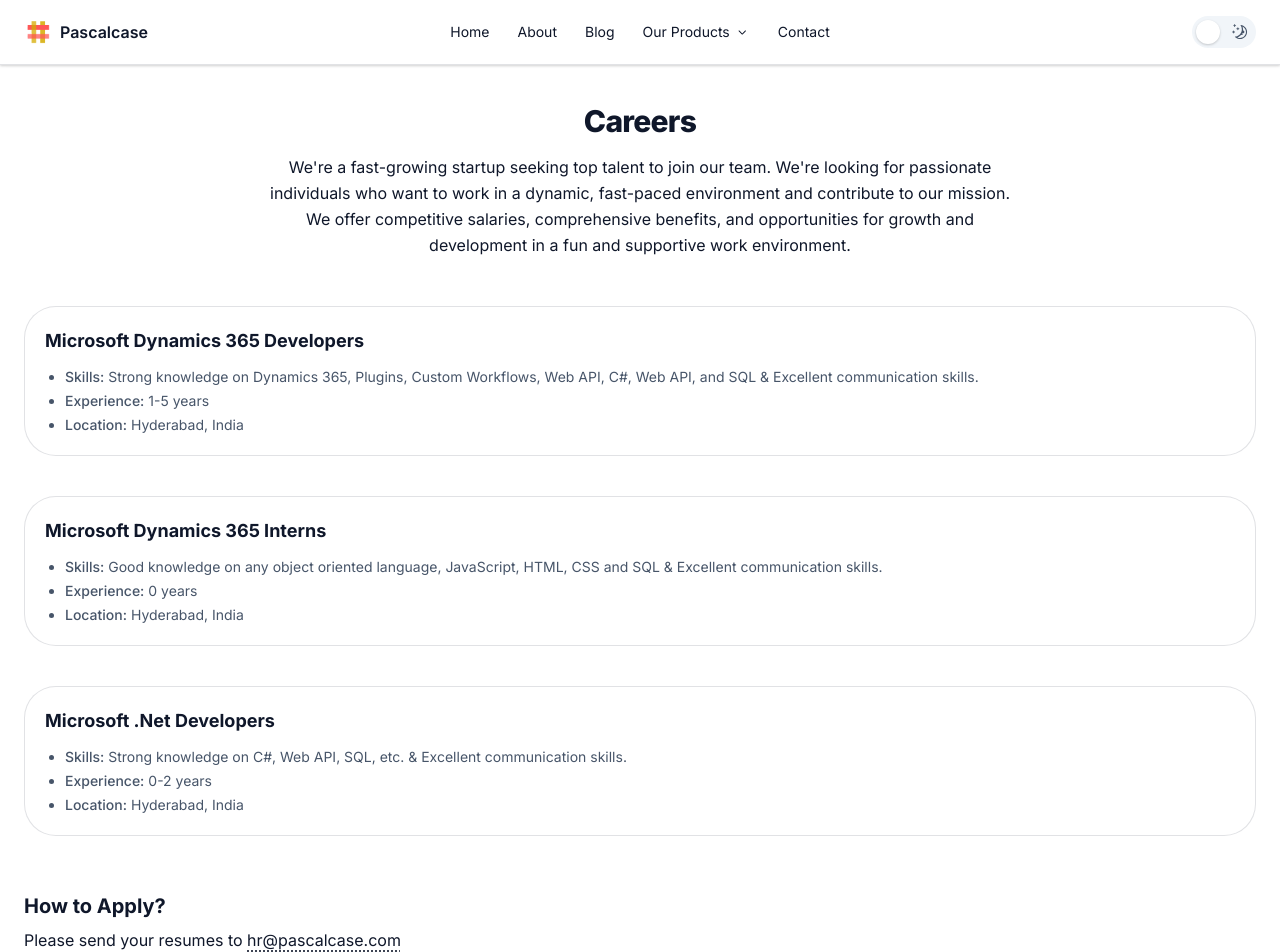
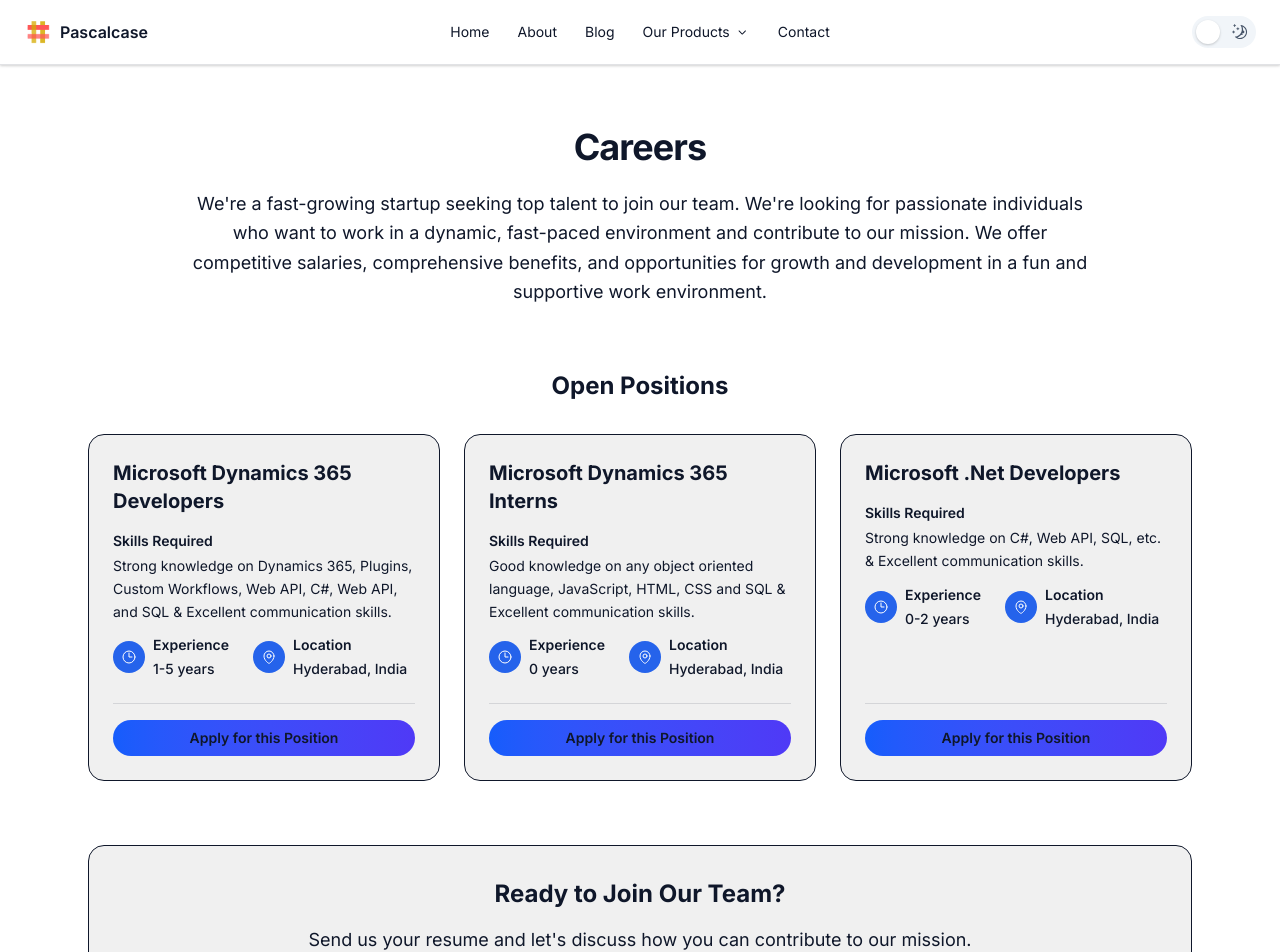
Before and after one commit to Harshavardhanjakku/pascalcase_03, a Next.js app: page /careers in a window 1280 px wide. Shown: the top 952 px of the page. Built offline with nearby package versions, Linux system fonts and the light colour scheme.

Commit message:
updated  careers page

```diff
--- a/src/app/careers/page.tsx
+++ b/src/app/careers/page.tsx
@@ -1,3 +1,5 @@
+import { ClockIcon, MapPinIcon } from '@heroicons/react/24/outline';
+
 export const metadata = {
   title: 'Careers | Pascalcase',
   description: "We're a fast-growing startup seeking top talent to join our team.",
@@ -5,16 +7,17 @@
 
 export default function CareersPage() {
   return (
-    <div className="mx-auto max-w-7xl px-4 py-10 sm:px-6">
-      <header className="text-center">
+    <main className="mx-auto max-w-6xl px-4 py-16 sm:px-6">
+      {/* Header Section */}
+      <header className="mb-16 text-center">
         <h1
-          className="text-3xl font-extrabold tracking-tight sm:text-4xl"
-          style={{ color: 'var(--accent-2)' }}
+          className="mb-6 text-4xl font-bold tracking-tight sm:text-5xl"
+          style={{ color: 'var(--text-primary)' }}
         >
           Careers
         </h1>
         <p
-          className="mx-auto mt-4 max-w-3xl text-base leading-relaxed"
+          className="mx-auto max-w-4xl text-lg leading-relaxed"
           style={{ color: 'var(--text-secondary)' }}
         >
           We&apos;re a fast-growing startup seeking top talent to join our team. We&apos;re looking
@@ -24,7 +27,15 @@
         </p>
       </header>
 
-      <section className="mt-12 space-y-10">
+      {/* Job Openings Section */}
+      <section className="mb-16">
+        <h2
+          className="mb-8 text-center text-2xl font-bold"
+          style={{ color: 'var(--text-primary)' }}
+        >
+          Open Positions
+        </h2>
+        <div className="grid gap-6 md:grid-cols-2 lg:grid-cols-3">
           <Job
             title="Microsoft Dynamics 365 Developers"
             skills="Strong knowledge on Dynamics 365, Plugins, Custom Workflows, Web API, C#, Web API, and SQL & Excellent communication skills."
@@ -45,24 +56,34 @@
             experience="0-2 years"
             location="Hyderabad, India"
           />
+        </div>
       </section>
 
-      <section className="mt-14">
-        <h2 className="text-xl font-bold" style={{ color: 'var(--text-primary)' }}>
-          How to Apply?
+      {/* Apply Section */}
+      <section className="text-center">
+        <div
+          className="rounded-2xl p-8 backdrop-blur-sm"
+          style={{
+            backgroundColor: 'var(--surface-card)',
+            borderColor: 'var(--border-default)',
+            border: '1px solid',
+          }}
+        >
+          <h2 className="mb-4 text-2xl font-bold" style={{ color: 'var(--text-primary)' }}>
+            Ready to Join Our Team?
           </h2>
-        <p className="mt-2 text-base" style={{ color: 'var(--text-secondary)' }}>
-          Please send your resumes to{' '}
+          <p className="mb-6 text-lg" style={{ color: 'var(--text-secondary)' }}>
+            Send us your resume and let&apos;s discuss how you can contribute to our mission.
+          </p>
           <a
-            href="mailto:hr@pascalcase.com"
-            className="underline decoration-dotted underline-offset-4"
-            style={{ color: 'var(--accent-2)' }}
+            href="mailto:hr@pascalcase.com?subject=Job Application - [Position Title]"
+            className="inline-flex items-center justify-center rounded-xl bg-gradient-to-r from-blue-600 to-indigo-600 px-8 py-4 text-lg font-semibold text-white shadow-lg transition-all duration-300 hover:from-blue-700 hover:to-indigo-700 hover:shadow-xl"
           >
-            hr@pascalcase.com
+            Apply Now
           </a>
-        </p>
+        </div>
       </section>
-    </div>
+    </main>
   );
 }
 
@@ -76,32 +97,72 @@
 function Job({ title, skills, experience, location }: JobProps) {
   return (
     <article
-      className="rounded-xl border p-5"
-      style={{ borderColor: 'var(--border-subtle)', backgroundColor: 'var(--surface-1)' }}
+      className="flex h-full flex-col rounded-2xl p-6 backdrop-blur-sm"
+      style={{
+        backgroundColor: 'var(--surface-card)',
+        borderColor: 'var(--border-default)',
+        border: '1px solid',
+      }}
     >
-      <h3 className="text-lg font-bold" style={{ color: 'var(--text-primary)' }}>
+      <h3 className="mb-4 text-xl font-bold" style={{ color: 'var(--text-primary)' }}>
         {title}
       </h3>
-      <ul className="mt-3 list-disc space-y-1 pl-5 text-sm">
-        <li style={{ color: 'var(--text-secondary)' }}>
-          <span className="font-medium" style={{ color: 'var(--text-primary)' }}>
-            Skills:
-          </span>{' '}
+
+      <div className="flex-grow space-y-3">
+        <div>
+          <h4 className="mb-1 text-sm font-semibold" style={{ color: 'var(--text-primary)' }}>
+            Skills Required
+          </h4>
+          <p className="text-sm leading-relaxed" style={{ color: 'var(--text-secondary)' }}>
             {skills}
-        </li>
-        <li style={{ color: 'var(--text-secondary)' }}>
-          <span className="font-medium" style={{ color: 'var(--text-primary)' }}>
-            Experience:
-          </span>{' '}
+          </p>
+        </div>
+
+        <div className="flex flex-wrap gap-6">
+          <div className="flex items-center gap-2">
+            <div
+              className="flex h-8 w-8 items-center justify-center rounded-lg"
+              style={{ backgroundColor: 'var(--accent-2)' }}
+            >
+              <ClockIcon className="h-4 w-4 text-white" />
+            </div>
+            <div>
+              <h4 className="mb-1 text-sm font-semibold" style={{ color: 'var(--text-primary)' }}>
+                Experience
+              </h4>
+              <p className="text-sm font-medium" style={{ color: 'var(--accent-2)' }}>
                 {experience}
-        </li>
-        <li style={{ color: 'var(--text-secondary)' }}>
-          <span className="font-medium" style={{ color: 'var(--text-primary)' }}>
-            Location:
-          </span>{' '}
+              </p>
+            </div>
+          </div>
+
+          <div className="flex items-center gap-2">
+            <div
+              className="flex h-8 w-8 items-center justify-center rounded-lg"
+              style={{ backgroundColor: 'var(--accent-2)' }}
+            >
+              <MapPinIcon className="h-4 w-4 text-white" />
+            </div>
+            <div>
+              <h4 className="mb-1 text-sm font-semibold" style={{ color: 'var(--text-primary)' }}>
+                Location
+              </h4>
+              <p className="text-sm font-medium" style={{ color: 'var(--accent-2)' }}>
                 {location}
-        </li>
-      </ul>
+              </p>
+            </div>
+          </div>
+        </div>
+      </div>
+
+      <div className="mt-6 border-t pt-4" style={{ borderColor: 'var(--border-subtle)' }}>
+        <a
+          href={`mailto:hr@pascalcase.com?subject=Job Application - ${encodeURIComponent(title)}`}
+          className="inline-flex w-full items-center justify-center rounded-lg bg-gradient-to-r from-blue-600 to-indigo-600 px-4 py-2 text-sm font-semibold text-white transition-colors hover:from-blue-700 hover:to-indigo-700"
+        >
+          Apply for this Position
+        </a>
+      </div>
     </article>
   );
 }
```
Lines whose indentation alone changed are shown as unchanged.
